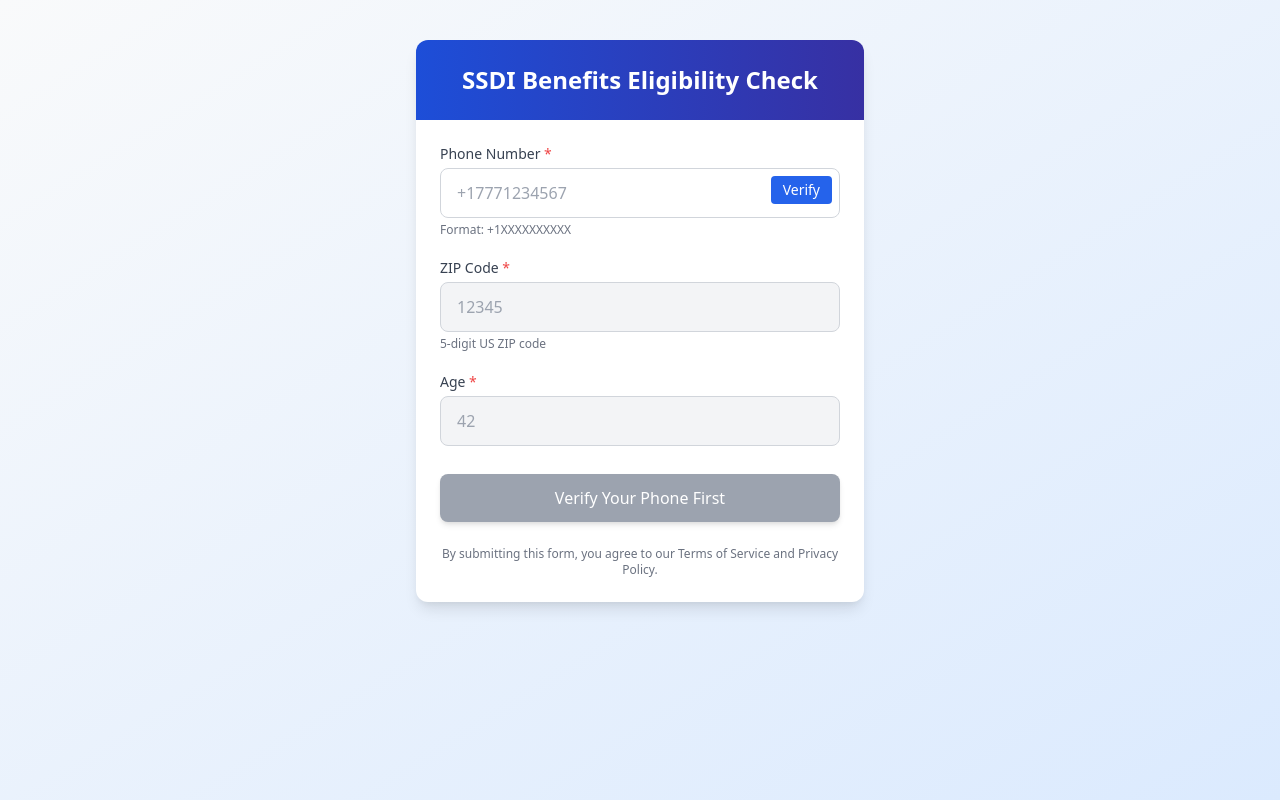
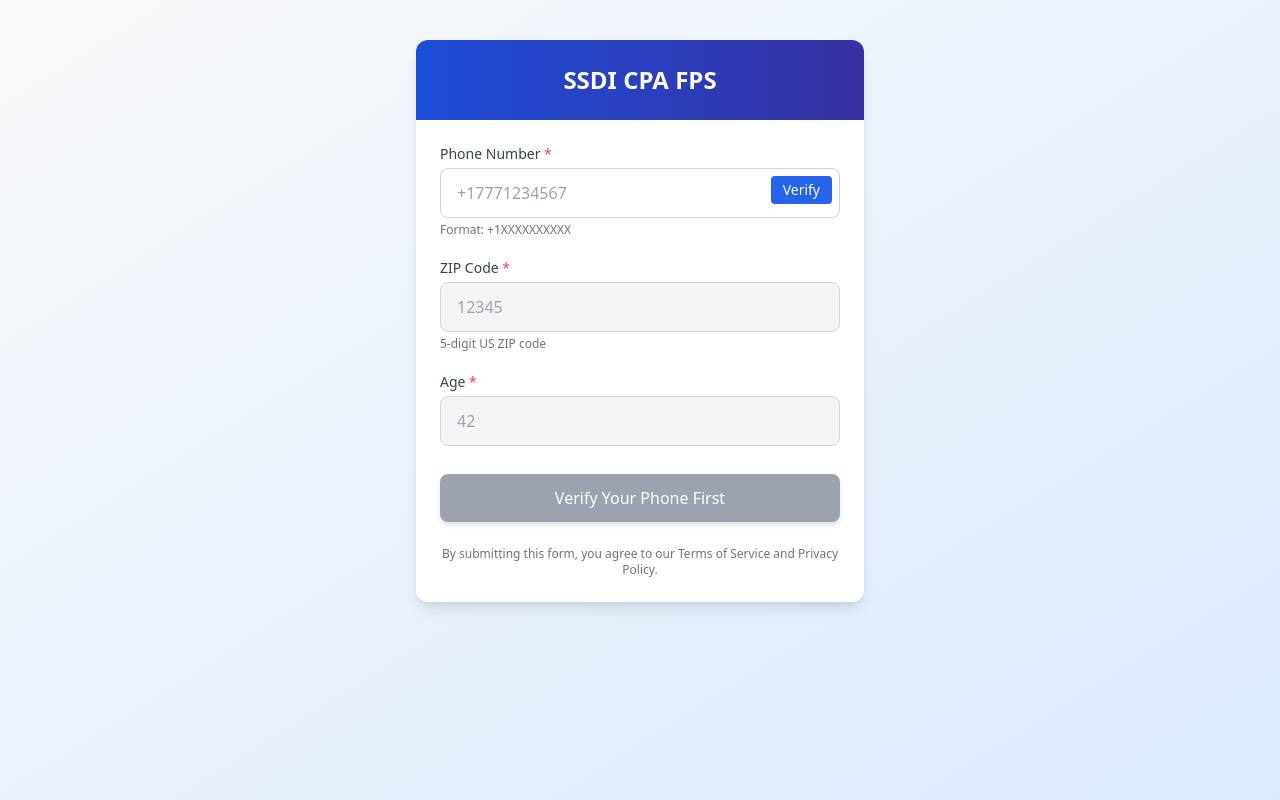
Before and after one commit to asadishaq15/lead-forms, a React (Vite) app: page /ssdi-aki-3 in a window 1280 px wide. Built offline with nearby package versions, Linux system fonts and the light colour scheme.

Commit message:
update form

```diff
--- a/src/Components/GrowXForm4.jsx
+++ b/src/Components/GrowXForm4.jsx
@@ -155,7 +155,7 @@ export default function GrowXForm4() {
       <div className="max-w-md mx-auto bg-white rounded-xl shadow-lg overflow-hidden">
         <div className="bg-gradient-to-r from-blue-700 to-indigo-800 py-6 px-6">
           <h2 className="text-center text-2xl font-bold text-white">
-            SSDI Benefits Eligibility Check
+          SSDI CPA FPS
           </h2>
         </div>
 
@@ -315,7 +315,7 @@ export default function GrowXForm4() {
               ) : !buyerVerified ? (
                 "Verify Your Phone First"
               ) : (
-                "Check Eligibility"
+                "Submit"
               )}
             </button>
           </div>
```
